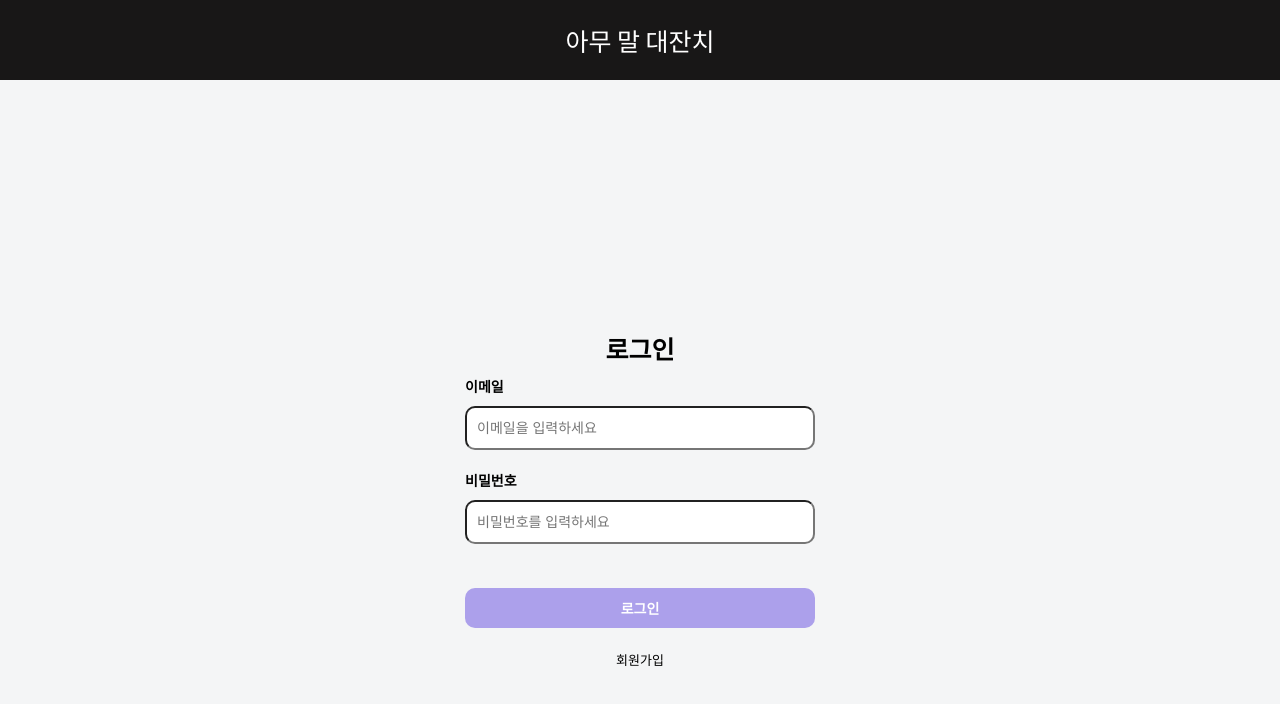
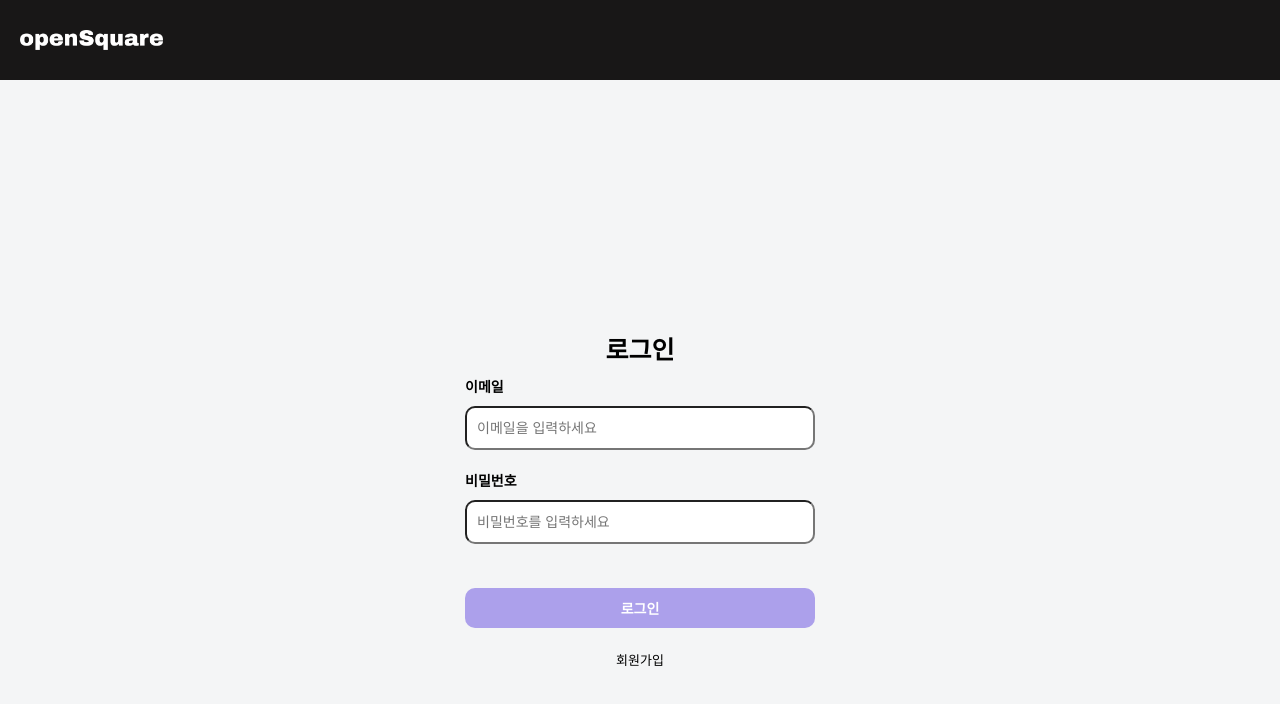
Before and after one commit to 100-hours-a-week/5-erica-react-fe, a React (Create React App) app: page / in a window 1280 px wide. Shown: the top 704 px of the page. Built offline with nearby package versions, Linux system fonts and the light colour scheme.

Commit message:
delete: back button

```diff
--- a/src/components/Navbar.js
+++ b/src/components/Navbar.js
@@ -1,7 +1,6 @@
-import BackButton from "./BackButton";
 import { Link } from "react-router-dom";
 import { navUrl } from "../utils/navigate";
-
+import logo from "../images/logo.png";
 import UserProfile from "./users/UserProfile";
 import styles from "../styles/Navbar.module.css";
 import { useShowProfile } from "../hooks/useShowProfile";
@@ -9,15 +8,10 @@ import { useLocation } from "react-router-dom";
 
 export default function Navbar() {
   const { pathname } = useLocation();
-  const { showProfile, showBackButton } = useShowProfile(pathname);
+  const { showProfile } = useShowProfile(pathname);
   return (
     <section className={styles.navbar}>
       <div className={styles.navbarContainer}>
-        {showBackButton ? (
-          <BackButton />
-        ) : (
-          <div className={styles.emptyBackButton}></div>
-        )}
         <Link
           className={styles.navbarTitle}
           to={
@@ -26,7 +20,7 @@ export default function Navbar() {
               : navUrl.posts
           }
         >
-          아무 말 대잔치
+          <img alt="로고이미지" src={logo} className={styles.logo} />
         </Link>
         {showProfile ? (
           <UserProfile />
```
